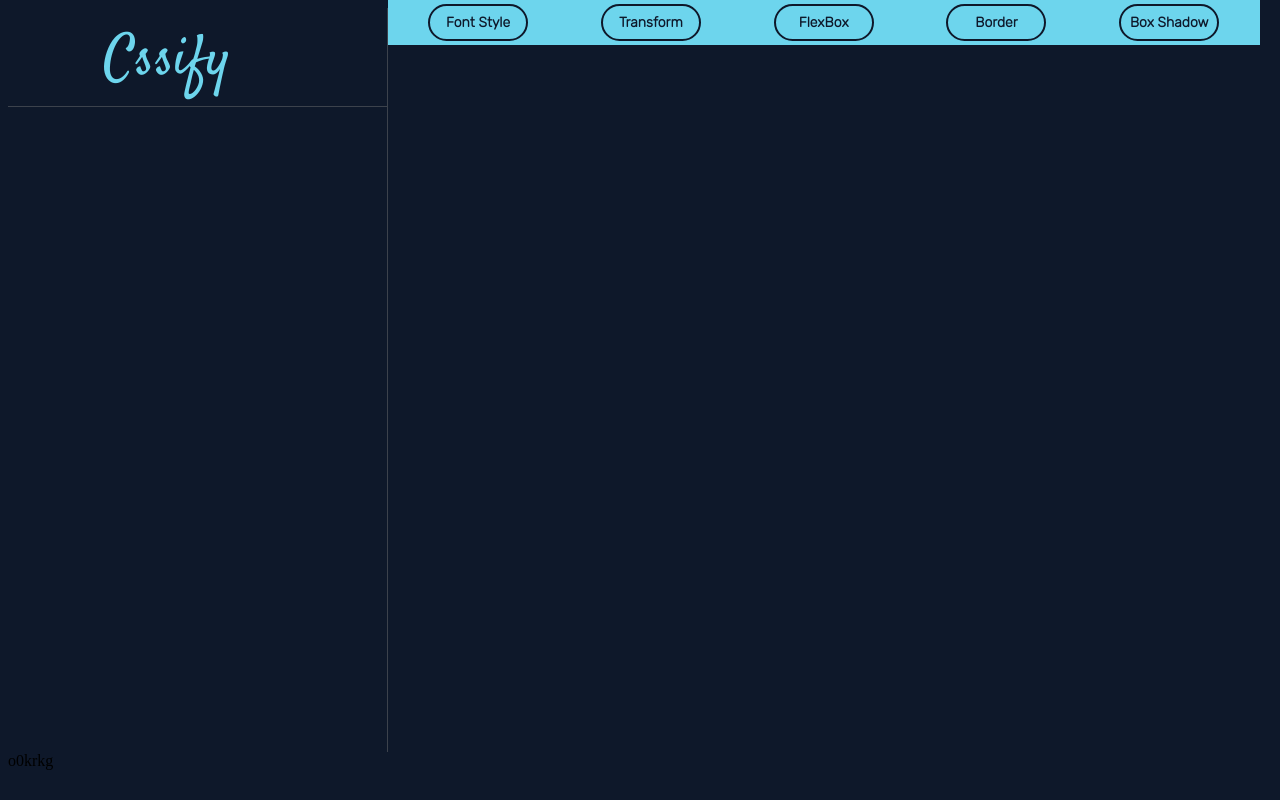
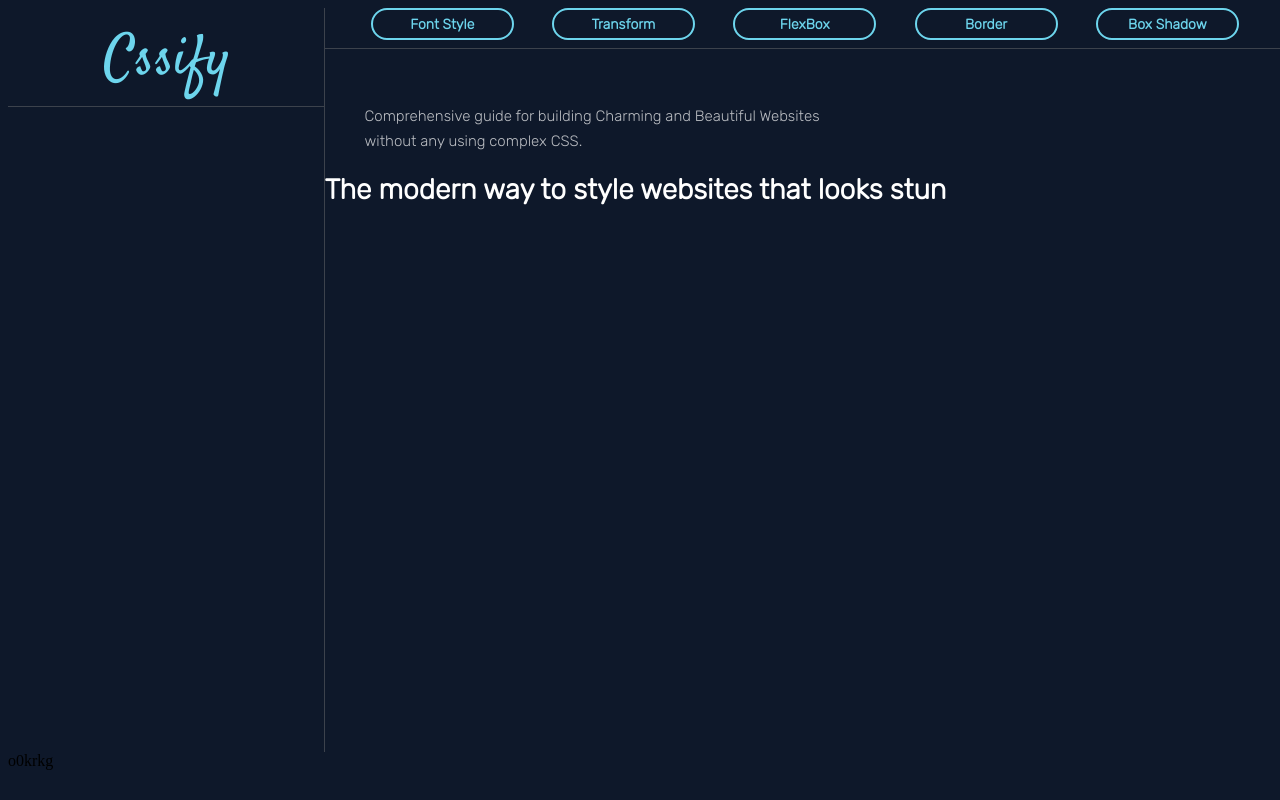
Before and after one commit to dark-glich/Django-Website, a Django app: page / in a window 1280 px wide. Run offline with Django 3.2, Linux system fonts and the light colour scheme.

Commit message:
created home page layout

```diff
--- a/static/Css/base.css
+++ b/static/Css/base.css
@@ -2,8 +2,9 @@ body {
   background-color: #0E182A;
 }
 
-hr {
-  border-top: 0.4px solid rgba(122, 122, 122, 0.432);
+a {
+  text-decoration: none;
+  color: #6dd5ed;
 }
 
 .container {
@@ -13,8 +14,8 @@ hr {
   font-size: 14px;
   display: -ms-grid;
   display: grid;
-  -ms-grid-columns: 30% 70%;
-      grid-template-columns: 30% 70%;
+  -ms-grid-columns: 25% 75%;
+      grid-template-columns: 25% 75%;
   grid-gap: 0.5px;
   background-color: rgba(122, 122, 122, 0.432);
   height: 93vh;
@@ -45,19 +46,38 @@ hr {
   display: -webkit-box;
   display: -ms-flexbox;
   display: flex;
-  -ms-flex-pack: distribute;
-      justify-content: space-around;
-  padding: 0.25rem;
-  width: 67.5%;
-  background-color: #6dd5ed;
+  -webkit-box-pack: space-evenly;
+      -ms-flex-pack: space-evenly;
+          justify-content: space-evenly;
+  padding: 0.5rem;
+  width: 73.8%;
+  border-bottom: 0.4px solid rgba(122, 122, 122, 0.432);
+  background-color: #0E182A;
 }
 
 .container .main nav .mode {
-  color: #0E182A;
-  border: 2px solid #0E182A;
-  padding: 0.5rem;
+  color: #6dd5ed;
+  border: 2px solid #6dd5ed;
+  padding: 0.35rem;
   text-align: center;
   border-radius: 20px;
-  width: 5rem;
+  width: 8rem;
+  -webkit-transition: background-color 500ms ease;
+  transition: background-color 500ms ease;
+  cursor: pointer;
+}
+
+.container .main nav .mode:hover {
+  background-color: #6dd5ed;
+  color: #0E182A;
+}
+
+.container .main #intro {
+  color: rgba(255, 255, 255, 0.712);
+  font-size: 15px;
+  position: relative;
+  margin-left: 2.5rem;
+  font-weight: 500;
+  line-height: 25px;
 }
 /*# sourceMappingURL=base.css.map */
--- a/static/Css/base.scss
+++ b/static/Css/base.scss
@@ -16,14 +16,15 @@ $text: 14px;
 body{
      background-color: $Bacground-color
 }
-hr{
-     border-top: 0.4px solid $white;
+a{
+     text-decoration: none;
+     color:$primary-color;
 }
 
 .container{
      @include normal-text();
      display: grid;
-     grid-template-columns: 30% 70%;
+     grid-template-columns: 25% 75%;
      grid-gap: 0.5px;
      background-color: $white;
      height: 93vh;
@@ -49,19 +50,37 @@ hr{
                position:absolute;
                top:0px;
                display: flex;
-               justify-content: space-around;
-               padding:0.25rem;
-               width:67.5%;
-               background-color: $primary-color;
+               justify-content: space-evenly;
+               padding:0.5rem;
+               width:73.8%;
+               border-bottom: 0.4px solid $white;
+               background-color: $Bacground-color;
 
                .mode{
-                    color:$Bacground-color;
-                    border: 2px solid $Bacground-color;
-                    padding:0.5rem;
+                    color:$primary-color;
+                    border: 2px solid $primary-color;
+                    padding:0.35rem;
                     text-align: center;
                     border-radius: 20px;
-                    width:5rem;
+                    width:8rem;
+                    transition: background-color 500ms ease;
+                    cursor: pointer;
+
+                    &:hover{
+                         background-color: $primary-color;
+                         color:$Bacground-color;
+
+                    }
                }
+
+          }
+          #intro{
+               color:rgba(255, 255, 255, 0.712);
+               font-size:15px;
+               position: relative;
+               margin-left: 2.5rem;
+               font-weight: 500;
+               line-height: 25px;
           }
      }
 }
--- a/templates/Acessories/base.html
+++ b/templates/Acessories/base.html
@@ -13,7 +13,7 @@
 <body>
      <div class="container">
           <div class="sidebar">
-               <h1 id="title"> Cssify </h1>
+               <h1 id="title"><a href="{%url 'Home'%}">Cssify</a></h1>
           </div>
 
           <div class="main">
@@ -24,6 +24,9 @@
                     <div class="mode">Border</div>
                     <div class="mode">Box Shadow</div>
                </nav>
+               <div id='intro' style="margin-top: 6rem;">Comprehensive guide for building Charming and Beautiful Websites </div>
+               <div id='intro'>without any using complex CSS.</div>
+               <h1 class="heading">The modern way to style websites that looks stun</h1>
           </div>
      </div>
      {% block content %}  {% endblock %}
```
Also changed, not shown: 1 other file.
